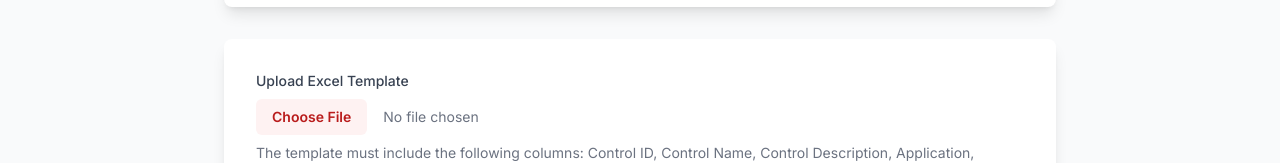
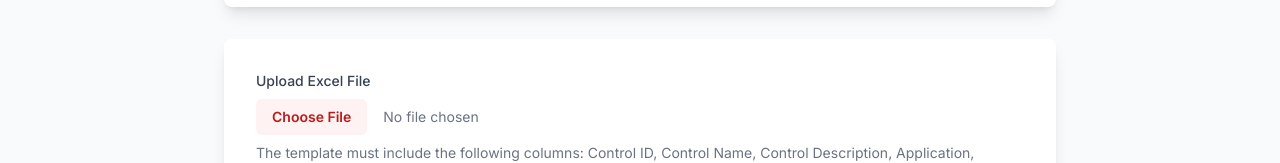
Before and after one commit to Plokeigh/test-step-writer, a Next.js app in the folder frontend/: page /gap-builder in a window 1280 px wide. Shown: the part 521-684 px from the top of the page. Built offline with nearby package versions, Linux system fonts and the light colour scheme.

Commit message:
Small cleanup

```diff
--- a/frontend/app/gap-builder/page.tsx
+++ b/frontend/app/gap-builder/page.tsx
@@ -71,7 +71,7 @@ export default function GapBuilder() {
           <form onSubmit={handleSubmit} className="space-y-6">
             <div className="space-y-2">
               <label htmlFor="file" className="block text-sm font-medium text-gray-700">
-                Upload Excel Template
+                Upload Excel File
               </label>
               <input
                 type="file"
```
